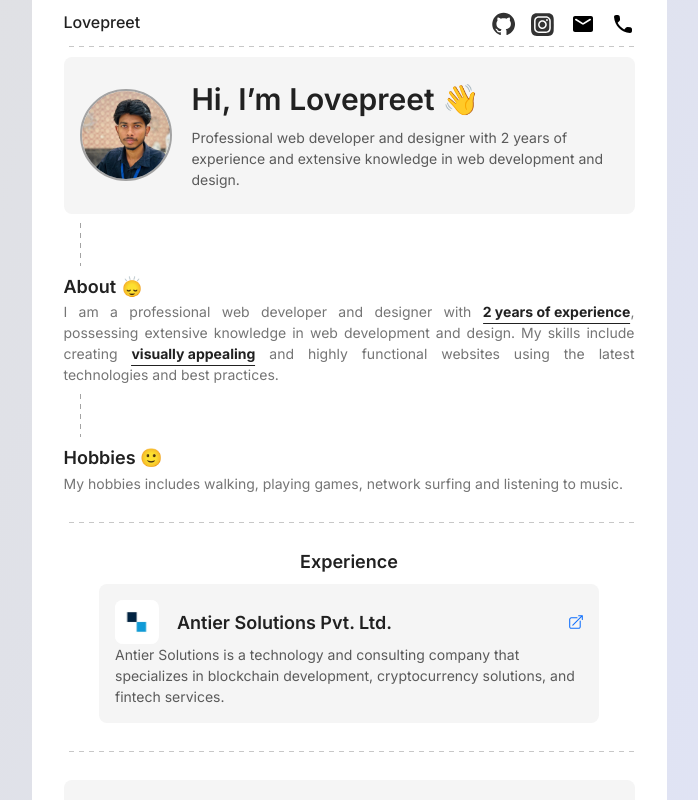
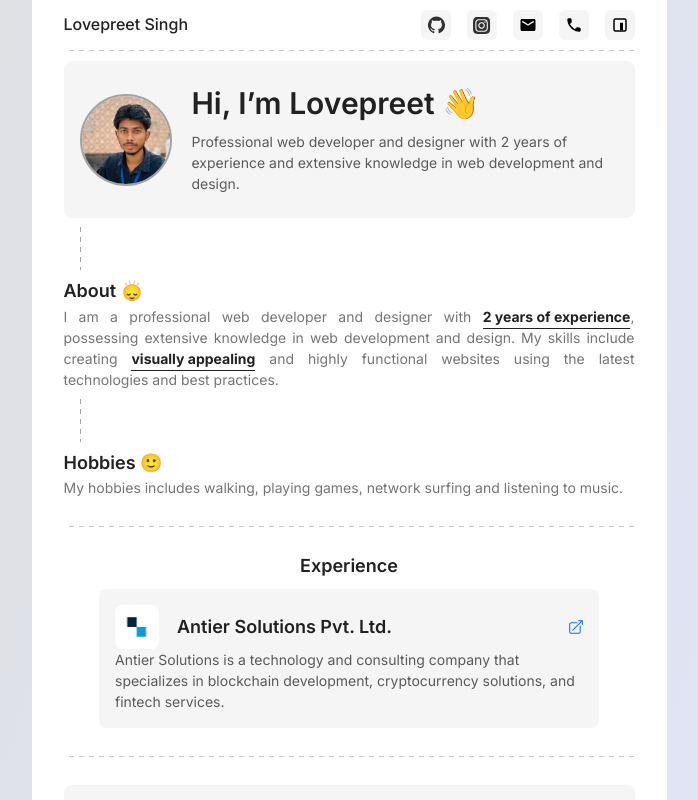
Before and after one commit to youarebest119/lovepreet-singh, a Next.js app: page / in a window 1280 px wide. Shown: the top 800 px of the page, without its empty margins (291-989 px from the left). Built offline with nearby package versions, Linux system fonts and the light colour scheme.

Commit message:
accessibility and best practice fixed

```diff
--- a/src/assets/icons/icons.tsx
+++ b/src/assets/icons/icons.tsx
@@ -54,3 +54,12 @@ export const PhoneIcon = () => <svg xmlns="http://www.w3.org/2000/svg" width="24
     <path fill="none" d="M0 0h24v24H0V0z"></path>
     <path d="M19.23 15.26l-2.54-.29c-.61-.07-1.21.14-1.64.57l-1.84 1.84c-2.83-1.44-5.15-3.75-6.59-6.59l1.85-1.85c.43-.43.64-1.03.57-1.64l-.29-2.52c-.12-1.01-.97-1.77-1.99-1.77H5.03c-1.13 0-2.07.94-2 2.07.53 8.54 7.36 15.36 15.89 15.89 1.13.07 2.07-.87 2.07-2v-1.73c.01-1.01-.75-1.86-1.76-1.98z"></path>
 </svg>
+
+export const NPMIcon = () => <svg xmlns="http://www.w3.org/2000/svg" viewBox="0 0 24 24" id="npm">
+    <g>
+        <g>
+            <path d="M18 21H6a3 3 0 0 1-3-3V6a3 3 0 0 1 3-3h12a3 3 0 0 1 3 3v12a3 3 0 0 1-3 3zM6 5a1 1 0 0 0-1 1v12a1 1 0 0 0 1 1h12a1 1 0 0 0 1-1V6a1 1 0 0 0-1-1z"></path>
+            <path d="M12 9h4v10h-4z"></path>
+        </g>
+    </g>
+</svg>
--- a/src/components/social-media/social-media.tsx
+++ b/src/components/social-media/social-media.tsx
@@ -1,4 +1,4 @@
-import { Github, Instagram, MailIcon, PhoneIcon } from '@/assets/icons/icons'
+import { Github, Instagram, MailIcon, NPMIcon, PhoneIcon } from '@/assets/icons/icons'
 import { SOCIAL_MEDIA } from '@/utils/constants'
 import Link from 'next/link'
 import Hr from '../hr/hr'
@@ -16,27 +16,32 @@ const SocialMedia = () => {
             icon: <Instagram />,
         },
         {
-            url: SOCIAL_MEDIA.MAIL,
+            url: `mailto:${SOCIAL_MEDIA.MAIL}`,
             name: "mail",
             icon: <MailIcon />,
         },
         {
-            url: SOCIAL_MEDIA.PHONE,
+            url: `tel:${SOCIAL_MEDIA.PHONE}`,
             name: "phone",
             icon: <PhoneIcon />,
         },
+        {
+            url: SOCIAL_MEDIA.NPM,
+            name: "NPM",
+            icon: <NPMIcon />
+        }
     ]
     return (
         <div className="social-media">
             <ul>
                 <li>
-                    <h3>Lovepreet</h3>
+                    <h3>Lovepreet Singh</h3>
                 </li>
                 {
                     socialmedia.map((item) => {
                         return (
                             <li key={item.name}>
-                                <Link href={item.url} target="_blank" rel="noreferrer">
+                                <Link aria-label={item.name} href={item.url} target="_blank" rel="noreferrer">
                                     {item.icon}
                                 </Link>
                             </li>
--- a/src/styles/components/social-media/social-media.scss
+++ b/src/styles/components/social-media/social-media.scss
@@ -28,6 +28,15 @@
             }
 
             a {
+                background-color: var(--box);
+                padding: 6px;
+                border-radius: 6px;
+                width: 30px;
+                height: 30px;
+                display: flex;
+                align-items: center;
+                justify-content: center;
+
                 svg {
                     width: 24px;
                     height: 24px;
--- a/src/utils/constants.ts
+++ b/src/utils/constants.ts
@@ -6,4 +6,5 @@ export const SOCIAL_MEDIA = {
     INSTAGRAM: "https://www.instagram.com/lovepreetsingh88975/",
     PHONE: "+91 85570 21323",
     MAIL: "lovepreetboouk@gmail.com",
+    NPM: "https://www.npmjs.com/~ui-flare",
 }
```
